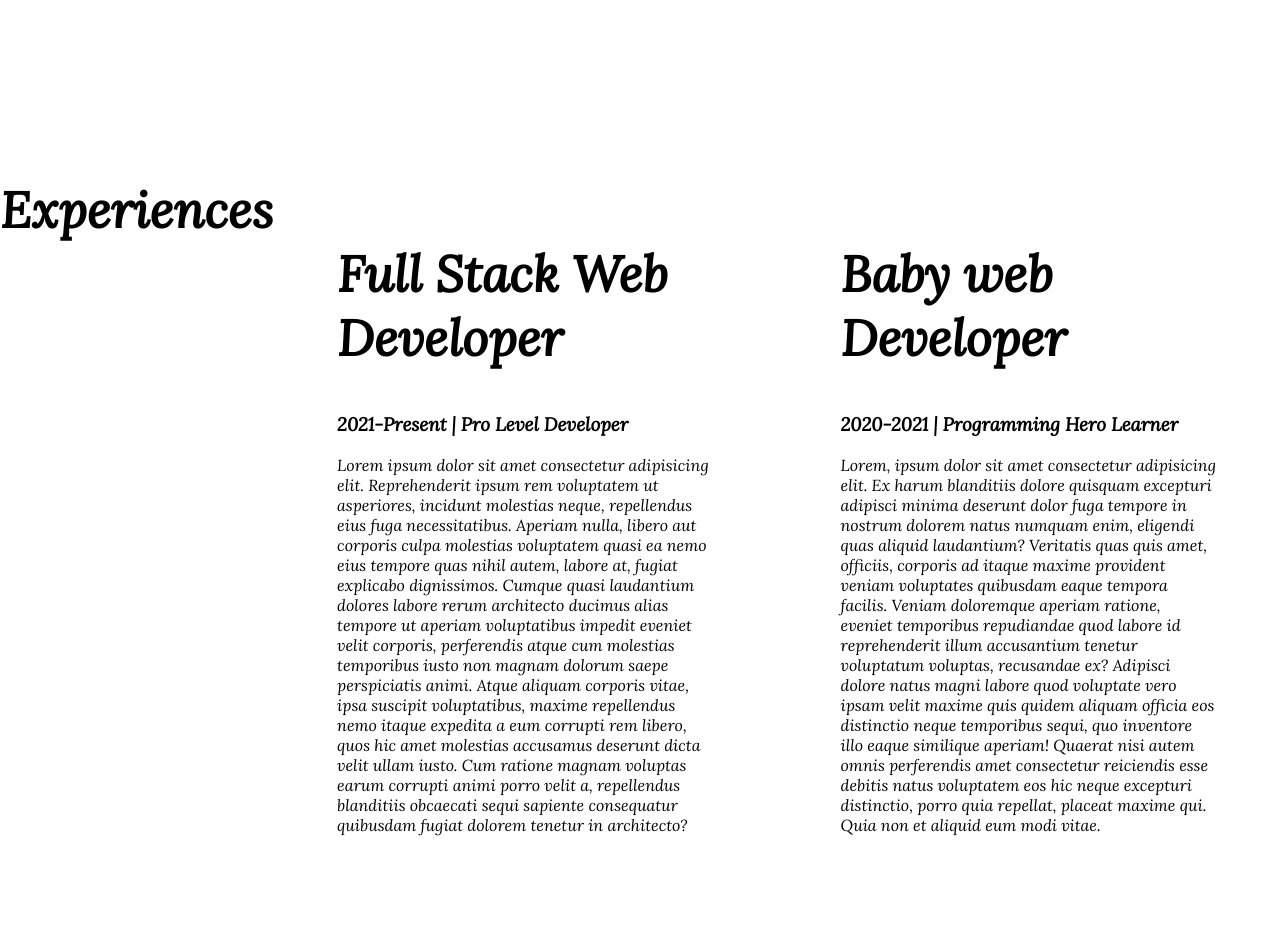
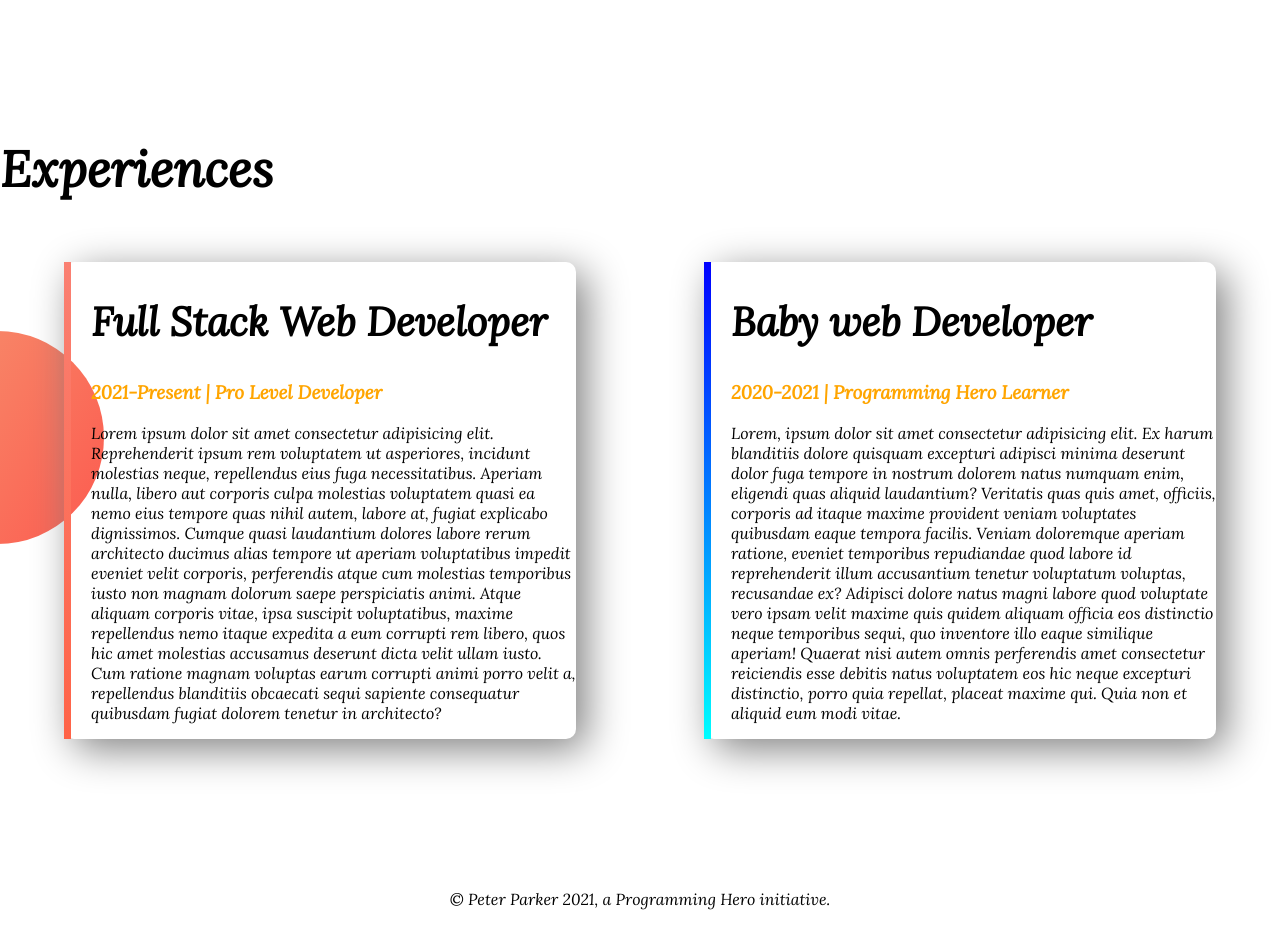
Before and after one commit to abdurrahaman4363/developer-portfolio, a plain HTML site: page index.html in a window 1280 px wide. Shown: the part 1640-2589 px from the top of the page. After the commit the page ends 2565 px from the top, so only its background shows below. Drawn offline with Linux system fonts and the light colour scheme.

Commit message:
footer and experience added

```diff
--- a/index.html
+++ b/index.html
@@ -14,7 +14,7 @@ font-family: 'Lora', serif;
     <link rel="stylesheet" href="style.css">
 </head>
 <body>
-  <section class="top-banner">
+  <section class="top-banner flexible-container">
     <div class="half-width">
         <h1>Welcome To</h1>
         <h1 ><span class="orange-color">abdur Rahaman</span> World!</h1>
@@ -27,7 +27,7 @@ font-family: 'Lora', serif;
       </div>
   </section>
 
-<section class="dream-big">
+<section class="dream-big flexible-container">
     <div class="half-width">
            <img src="images/jhankar2.png" alt="">
     </div>
@@ -39,22 +39,28 @@ font-family: 'Lora', serif;
     </div>
 </section>
 
-<section>
+<section class="experience-area">
     <h1>Experiences</h1> <br>
-    <div class="half-width">
-       <h1>Full Stack Web Developer</h1>
-       <h3>2021-Present | Pro Level Developer</h3>
-       <p>Lorem ipsum dolor sit amet consectetur adipisicing elit. Reprehenderit ipsum rem voluptatem ut asperiores, incidunt molestias neque, repellendus eius fuga necessitatibus. Aperiam nulla, libero aut corporis culpa molestias voluptatem quasi ea nemo eius tempore quas nihil autem, labore at, fugiat explicabo dignissimos. Cumque quasi laudantium dolores labore rerum architecto ducimus alias tempore ut aperiam voluptatibus impedit eveniet velit corporis, perferendis atque cum molestias temporibus iusto non magnam dolorum saepe perspiciatis animi. Atque aliquam corporis vitae, ipsa suscipit voluptatibus, maxime repellendus nemo itaque expedita a eum corrupti rem libero, quos hic amet molestias accusamus deserunt dicta velit ullam iusto. Cum ratione magnam voluptas earum corrupti animi porro velit a, repellendus blanditiis obcaecati sequi sapiente consequatur quibusdam fugiat dolorem tenetur in architecto?</p>
+    <div class="flexible-container">
+        <div id="full-stack-experience" class="experience-item">
+            <h2>Full Stack Web Developer</h2>
+            <h3 class="orange-color">2021-Present | Pro Level Developer</h3>
+            <p>Lorem ipsum dolor sit amet consectetur adipisicing elit. Reprehenderit ipsum rem voluptatem ut asperiores, incidunt molestias neque, repellendus eius fuga necessitatibus. Aperiam nulla, libero aut corporis culpa molestias voluptatem quasi ea nemo eius tempore quas nihil autem, labore at, fugiat explicabo dignissimos. Cumque quasi laudantium dolores labore rerum architecto ducimus alias tempore ut aperiam voluptatibus impedit eveniet velit corporis, perferendis atque cum molestias temporibus iusto non magnam dolorum saepe perspiciatis animi. Atque aliquam corporis vitae, ipsa suscipit voluptatibus, maxime repellendus nemo itaque expedita a eum corrupti rem libero, quos hic amet molestias accusamus deserunt dicta velit ullam iusto. Cum ratione magnam voluptas earum corrupti animi porro velit a, repellendus blanditiis obcaecati sequi sapiente consequatur quibusdam fugiat dolorem tenetur in architecto?</p>
 
-    </div>
+         </div>
 
-    <div class="half-width">
-         <h1>Baby web Developer</h1>
-         <h3>2020-2021 | Programming Hero Learner</h3>
-        <p>Lorem, ipsum dolor sit amet consectetur adipisicing elit. Ex harum blanditiis dolore quisquam excepturi adipisci minima deserunt dolor fuga tempore in nostrum dolorem natus numquam enim, eligendi quas aliquid laudantium? Veritatis quas quis amet, officiis, corporis ad itaque maxime provident veniam voluptates quibusdam eaque tempora facilis. Veniam doloremque aperiam ratione, eveniet temporibus repudiandae quod labore id reprehenderit illum accusantium tenetur voluptatum voluptas, recusandae ex? Adipisci dolore natus magni labore quod voluptate vero ipsam velit maxime quis quidem aliquam officia eos distinctio neque temporibus sequi, quo inventore illo eaque similique aperiam! Quaerat nisi autem omnis perferendis amet consectetur reiciendis esse debitis natus voluptatem eos hic neque excepturi distinctio, porro quia repellat, placeat maxime qui. Quia non et aliquid eum modi vitae.</p>
+         <div id="web-dev-experience" class="experience-item">
+              <h2>Baby web Developer</h2>
+              <h3 class="orange-color">2020-2021 | Programming Hero Learner</h3>
+             <p>Lorem, ipsum dolor sit amet consectetur adipisicing elit. Ex harum blanditiis dolore quisquam excepturi adipisci minima deserunt dolor fuga tempore in nostrum dolorem natus numquam enim, eligendi quas aliquid laudantium? Veritatis quas quis amet, officiis, corporis ad itaque maxime provident veniam voluptates quibusdam eaque tempora facilis. Veniam doloremque aperiam ratione, eveniet temporibus repudiandae quod labore id reprehenderit illum accusantium tenetur voluptatum voluptas, recusandae ex? Adipisci dolore natus magni labore quod voluptate vero ipsam velit maxime quis quidem aliquam officia eos distinctio neque temporibus sequi, quo inventore illo eaque similique aperiam! Quaerat nisi autem omnis perferendis amet consectetur reiciendis esse debitis natus voluptatem eos hic neque excepturi distinctio, porro quia repellat, placeat maxime qui. Quia non et aliquid eum modi vitae.</p>
+         </div>
     </div>
 </section>
 
 
+<footer>
+    <p>© Peter Parker 2021, a Programming Hero initiative.</p>
+</footer>
+
 </body>
 </html>
--- a/style.css
+++ b/style.css
@@ -6,10 +6,13 @@ h1{
     font-size: 50px;
 
 }
+h2{
+    font-size: 40px;
+}
 .orange-color{
     color: orange;
 }
-section{
+.flexible-container{
     display: flex;
     margin-bottom: 150px;
 }
@@ -39,3 +42,31 @@ section{
     background-position: right;
     margin-bottom: 150px;
 }
+.experience-area{
+    background-image: url(images/exp-bg.png);
+    background-repeat: no-repeat;
+    background-position: left;
+}
+.experience-item{
+    box-shadow: 10px 10px 40px gray;
+    width: 40%;
+    margin-left: 5%;
+    margin-right: 5%;
+    border-radius: 10px;
+    padding-left: 20px;
+
+}
+#web-dev-experience{
+                border-left: 7px solid;
+               border-image: linear-gradient(blue,cyan);
+               border-image-slice: 1;
+}
+#full-stack-experience{
+    border-left: 7px solid;
+               border-image: linear-gradient(salmon,tomato);
+               border-image-slice: 1;
+}
+footer p{
+    text-align: center;
+
+}
```
Also changed, not shown: 3 other files.
